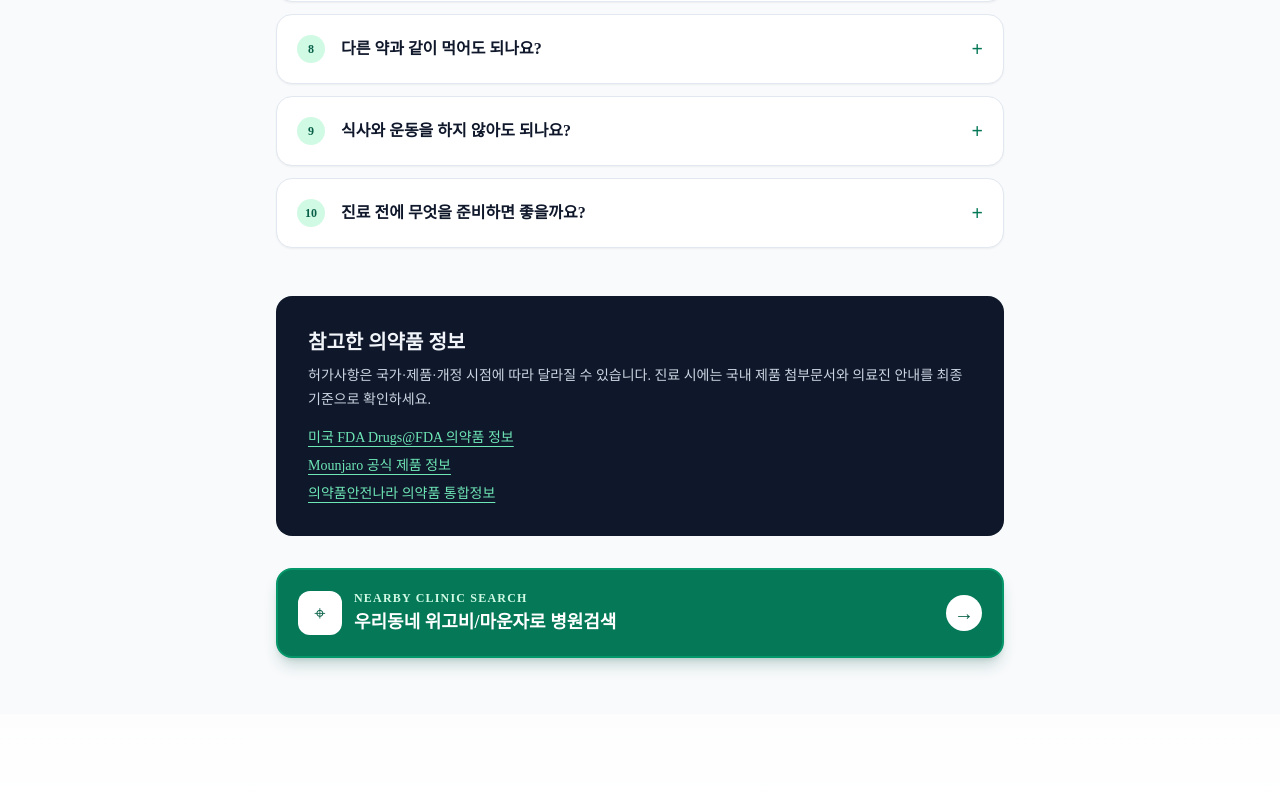
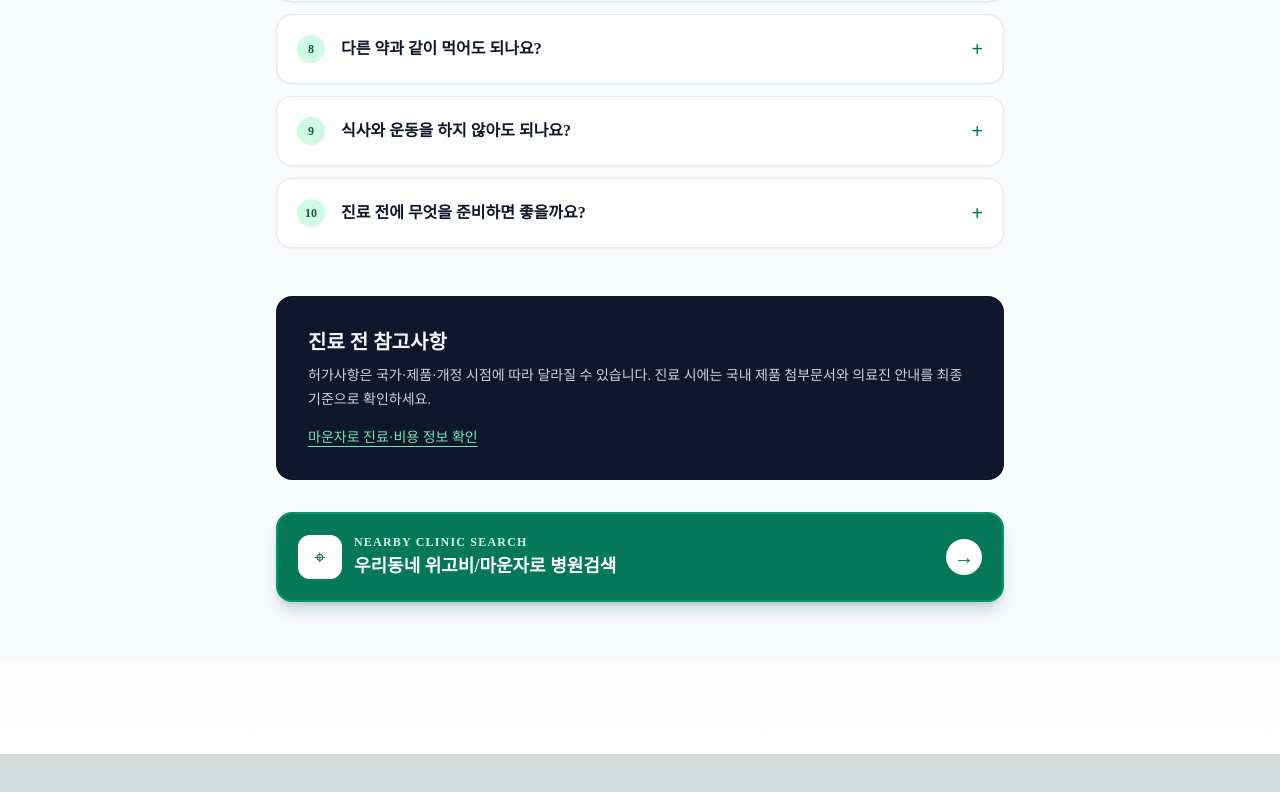
Before and after one commit to feel2174/blog-sitemap, a Next.js app: page /mounjaro-faq in a window 1280 px wide. Shown: the part 1173-1965 px from the top of the page. After the commit the page ends 1927 px from the top, so only its background shows below. Built offline with nearby package versions, Linux system fonts and the light colour scheme; a web font is replaced by a local one.

Commit message:
chore: update Mounjaro page links

```diff
--- a/src/app/mounjaro-faq/page.tsx
+++ b/src/app/mounjaro-faq/page.tsx
@@ -82,7 +82,7 @@ export default function MounjaroFaqPage() {
       <section className="border-b border-emerald-100 bg-gradient-to-br from-emerald-950 via-teal-900 to-cyan-900 px-5 py-12 text-white sm:py-16">
         <div className="mx-auto max-w-3xl">
           <a
-            href="https://www.modoodoc.com/"
+            href="https://my-doctor.io/medical-cost/%EB%A7%88%EC%9A%B4%EC%9E%90%EB%A1%9C"
             className="group mb-10 flex items-center justify-between gap-4 rounded-2xl border-2 border-emerald-300 bg-white p-4 shadow-xl shadow-emerald-950/30 transition hover:-translate-y-0.5 hover:border-emerald-200 hover:bg-emerald-50 focus:outline-none focus:ring-4 focus:ring-emerald-200"
           >
             <span className="flex items-center gap-3">
@@ -125,17 +125,15 @@ export default function MounjaroFaqPage() {
         </div>
 
         <section className="mt-12 rounded-2xl bg-slate-900 p-6 text-slate-100 sm:p-8">
-          <h2 className="text-xl font-bold">참고한 의약품 정보</h2>
+          <h2 className="text-xl font-bold">진료 전 참고사항</h2>
           <p className="mt-2 text-sm leading-6 text-slate-300">허가사항은 국가·제품·개정 시점에 따라 달라질 수 있습니다. 진료 시에는 국내 제품 첨부문서와 의료진 안내를 최종 기준으로 확인하세요.</p>
           <ul className="mt-4 space-y-2 text-sm text-emerald-300 underline underline-offset-4">
-            <li><a href="https://www.accessdata.fda.gov/scripts/cder/daf/">미국 FDA Drugs@FDA 의약품 정보</a></li>
-            <li><a href="https://www.mounjaro.com/">Mounjaro 공식 제품 정보</a></li>
-            <li><a href="https://nedrug.mfds.go.kr/">의약품안전나라 의약품 통합정보</a></li>
+            <li><a href="https://my-doctor.io/medical-cost/%EB%A7%88%EC%9A%B4%EC%9E%90%EB%A1%9C">마운자로 진료·비용 정보 확인</a></li>
           </ul>
         </section>
 
         <a
-          href="https://www.modoodoc.com/"
+          href="https://my-doctor.io/medical-cost/%EB%A7%88%EC%9A%B4%EC%9E%90%EB%A1%9C"
           className="group mt-8 flex items-center justify-between gap-4 rounded-2xl border-2 border-emerald-600 bg-emerald-700 p-5 text-white shadow-lg shadow-emerald-900/20 transition hover:-translate-y-0.5 hover:bg-emerald-800 focus:outline-none focus:ring-4 focus:ring-emerald-200"
         >
           <span className="flex items-center gap-3">
```
